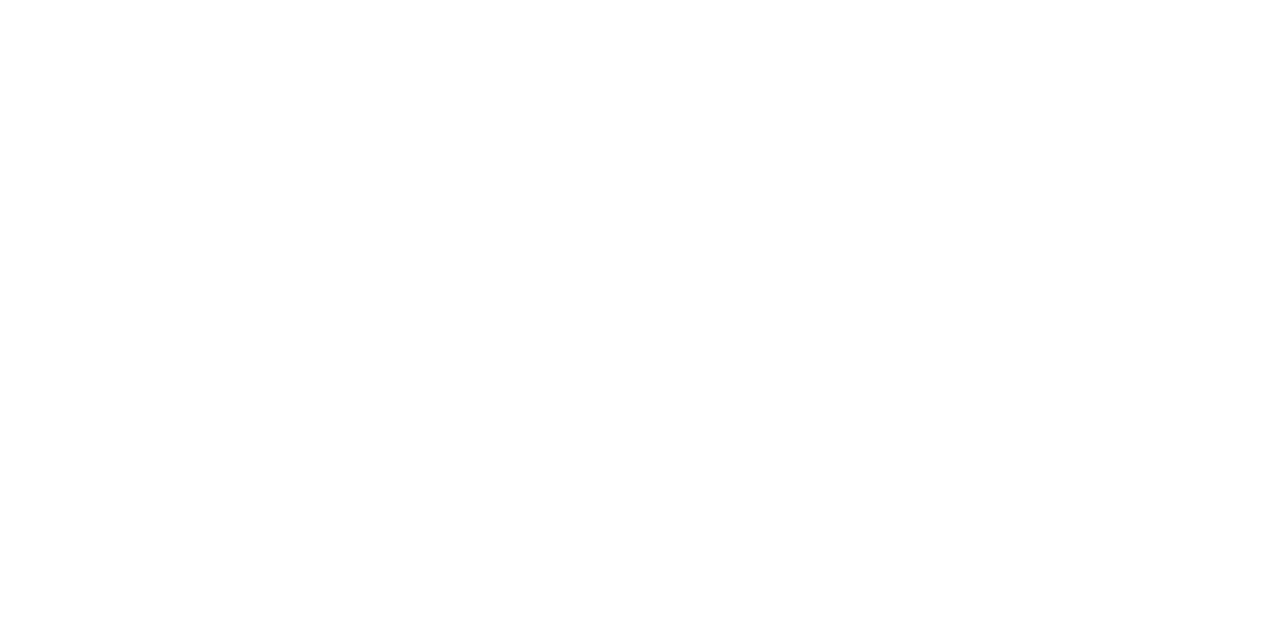
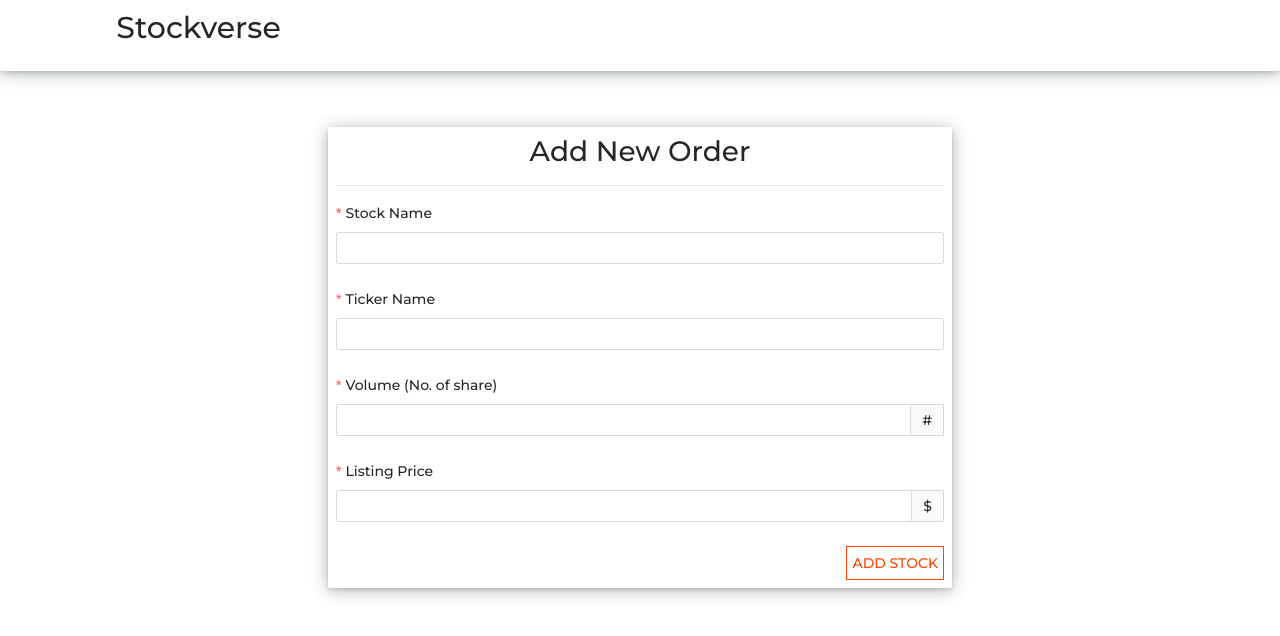
Before and after one commit to pratikg17/stock-react, a React (Create React App) app: page /add-orders in a window 1280 px wide. Shown: the top 636 px of the page. Built offline with nearby package versions, Linux system fonts and the light colour scheme; sample sign-in values are in the browser's storage.

Commit message:
Add orders

```diff
--- a/src/App.js
+++ b/src/App.js
@@ -9,6 +9,8 @@
 import AddFunds from "./pages/investor/AddFunds";
 import WithdrawFunds from "./pages/investor/WithdrawFunds";
 import Orders from "./pages/investor/Orders";
+import AddOrders from "./pages/investor/AddOrders";
+
 import BookingCar from "./pages/BookingCar";
 import AdminHome from "./pages/admin/AdminHome";
 import AddStock from "./pages/admin/AddStock";
@@ -76,6 +78,11 @@
           exact
           component={Orders}
         ></ProtectedRoute>
+        <ProtectedRoute
+          path="/add-orders"
+          exact
+          component={AddOrders}
+        ></ProtectedRoute>
       </BrowserRouter>
     </div>
   );
--- /dev/null
+++ b/src/pages/investor/AddOrders.js
@@ -0,0 +1,64 @@
+import React from "react";
+import DefaultLayout from "../../components/DefaultLayout";
+import { Col, Row, Form, Input } from "antd";
+import Spinner from "../../components/Spinner";
+import { useDispatch, useSelector } from "react-redux";
+import { addStock } from "../../redux/actions/stocksActions";
+
+function AddOrders() {
+  const dispatch = useDispatch();
+  const { loading } = useSelector((state) => state.alertsReducer);
+
+  function onFinish(values) {
+    dispatch(addStock(values));
+  }
+  return (
+    <DefaultLayout>
+      {loading && <Spinner />}
+      <Row justify="center mt-5">
+        <Col lg={12} sm={24} xs={24} className="p-2">
+          <Form className="bs1 p-2" layout="vertical" onFinish={onFinish}>
+            <h3>Add New Order</h3>
+            <hr />
+            <Form.Item
+              name="stockName"
+              label="Stock Name"
+              rules={[{ required: true, message: "Please input stock name" }]}
+            >
+              <Input />
+            </Form.Item>
+            <Form.Item
+              name="tickerName"
+              label="Ticker Name"
+              rules={[{ required: true, message: "Please input ticker name" }]}
+            >
+              <Input />
+            </Form.Item>
+            <Form.Item
+              name="volume"
+              label="Volume (No. of share)"
+              rules={[{ required: true, message: "Please input the volume" }]}
+            >
+              <Input type="number" addonAfter="#" />
+            </Form.Item>
+            <Form.Item
+              name="initialPrice"
+              label="Listing Price"
+              rules={[
+                { required: true, message: "Please input the listing price" },
+              ]}
+            >
+              <Input type="number" addonAfter="$" />
+            </Form.Item>
+
+            <div className="text-right">
+              <button className="btn1">ADD STOCK</button>
+            </div>
+          </Form>
+        </Col>
+      </Row>
+    </DefaultLayout>
+  );
+}
+
+export default AddOrders;
```
